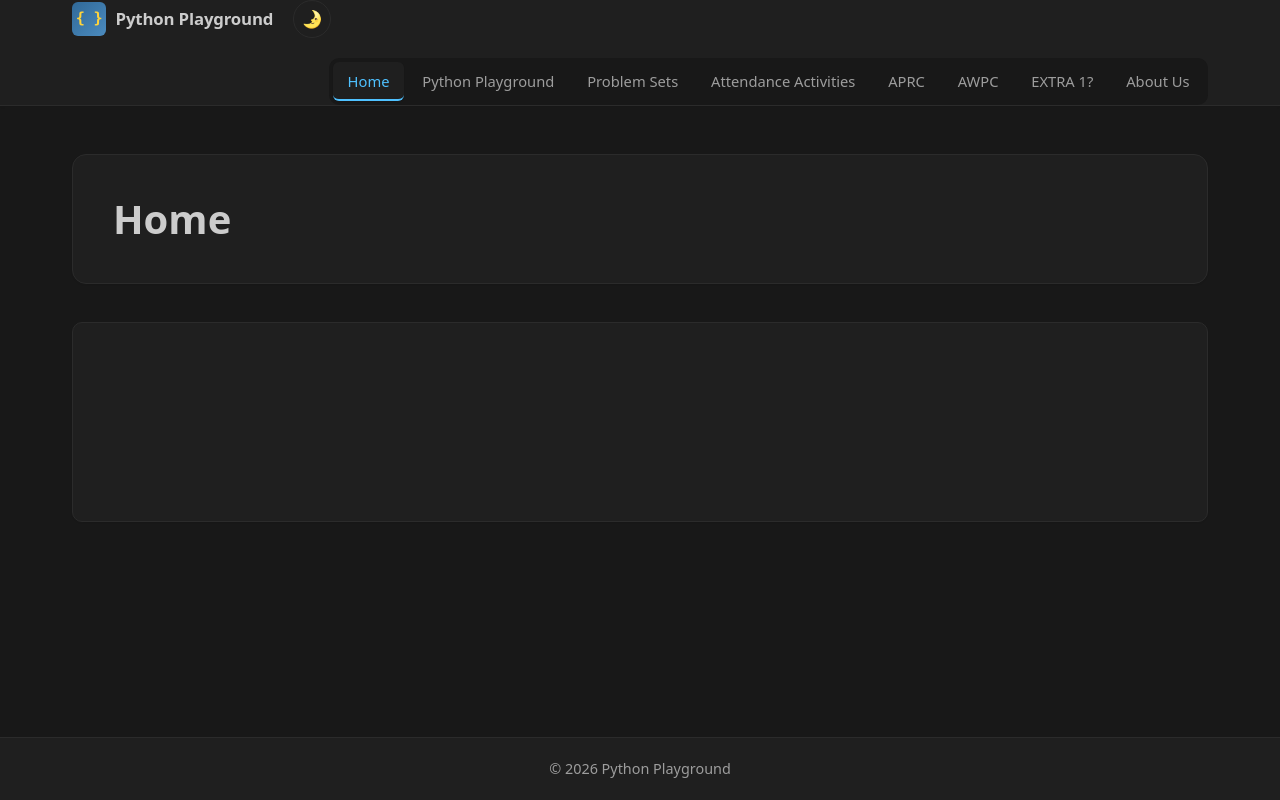
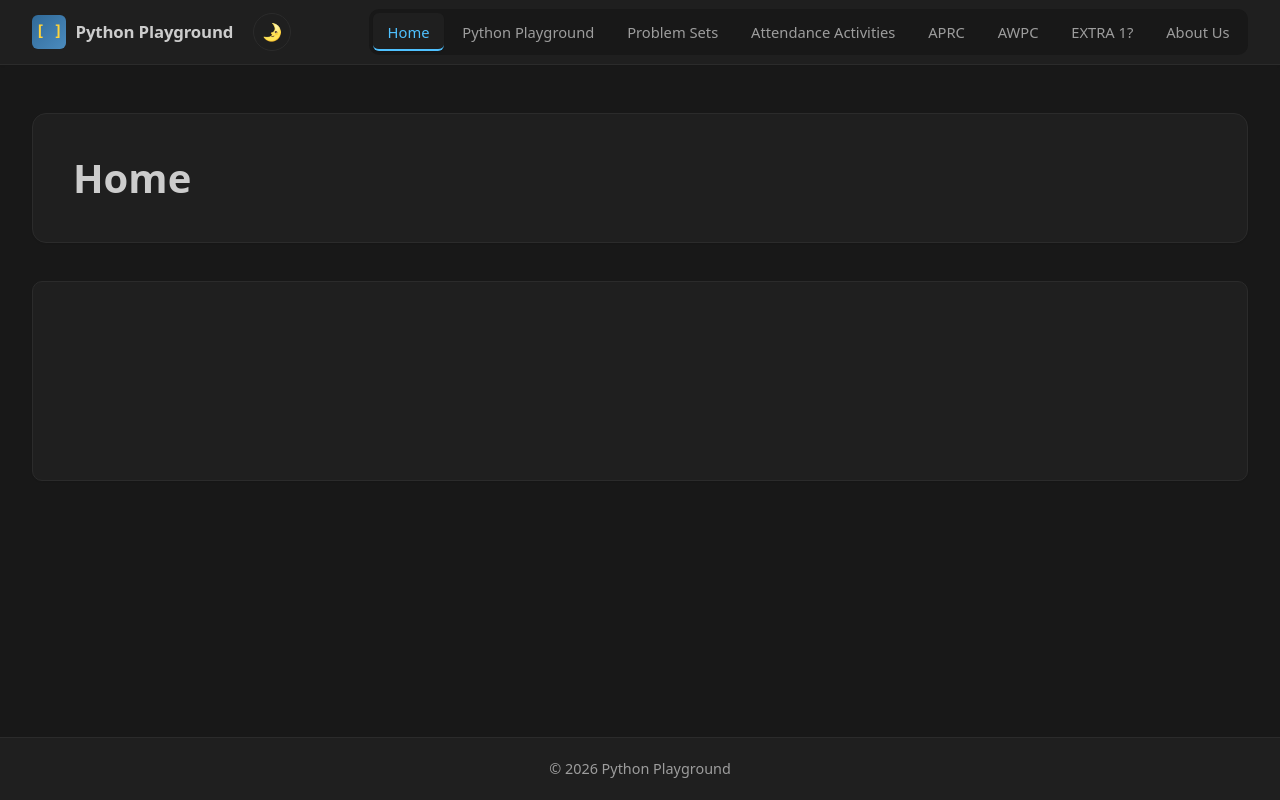
Before and after one commit to rhoded-UWP/python-playground, a website: page public/index.html in a window 1280 px wide. Drawn offline with Linux system fonts and the light colour scheme.

Commit message:
Widescreen layout + [ ] brand mark
Fit content to 16:9 displays: widen --container-max to 1600px and flow .page__body into a responsive auto-fit multi-column grid that collapses to one column on narrow viewports.

Swap the brand mark glyph from { } to [ ] across all pages.

Co-Authored-By: Claude Opus 4.8 <noreply@anthropic.com>

```diff
--- a/public/css/styles.css
+++ b/public/css/styles.css
@@ -37,7 +37,7 @@
   --font-mono: "Cascadia Code", "Cascadia Mono", ui-monospace, SFMono-Regular, Menlo, Monaco, Consolas, "Courier New", monospace;
 
   /* Sizing */
-  --container-max: 1200px;
+  --container-max: 1600px;  /* widescreen-friendly; fills 16:9 displays */
   --header-h: 64px;
   --radius-sm: 6px;
   --radius-md: 10px;
@@ -285,6 +285,10 @@ button { font: inherit; cursor: pointer; }
 .page__body {
   display: grid;
   gap: 1.25rem;
+  /* Flow content into as many columns as fit on wide (16:9) screens;
+     collapses to a single column on narrow viewports. */
+  grid-template-columns: repeat(auto-fit, minmax(320px, 1fr));
+  align-items: start;
 }
 
 .content-block {
--- a/public/index.html
+++ b/public/index.html
@@ -20,7 +20,7 @@
   <header class="site-header">
     <div class="site-header__inner">
       <a href="/index.html" class="site-brand">
-        <span class="site-brand__mark">{ }</span>
+        <span class="site-brand__mark">[ ]</span>
         <span class="site-brand__name">Python Playground</span>
       </a>
       <button class="theme-toggle" type="button" aria-pressed="false" aria-label="Switch to dark mode">
```
Also changed, not shown: public/about.html (+1 -1 lines), public/aprc.html (+1 -1 lines), public/attendance.html (+1 -1 lines), public/awpc.html (+1 -1 lines), public/extra1.html (+1 -1 lines), public/playground.html (+1 -1 lines), public/problem-sets.html (+1 -1 lines).
